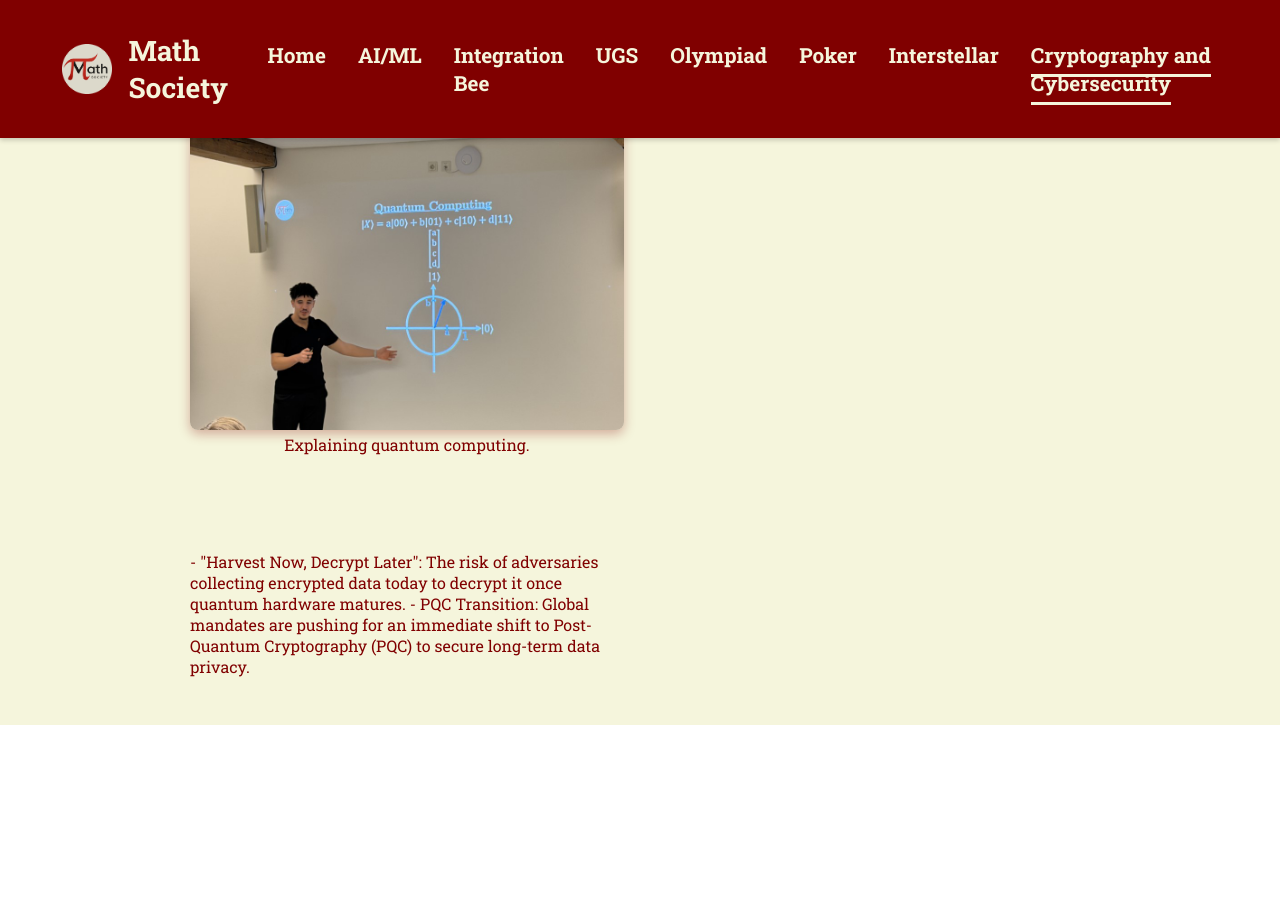
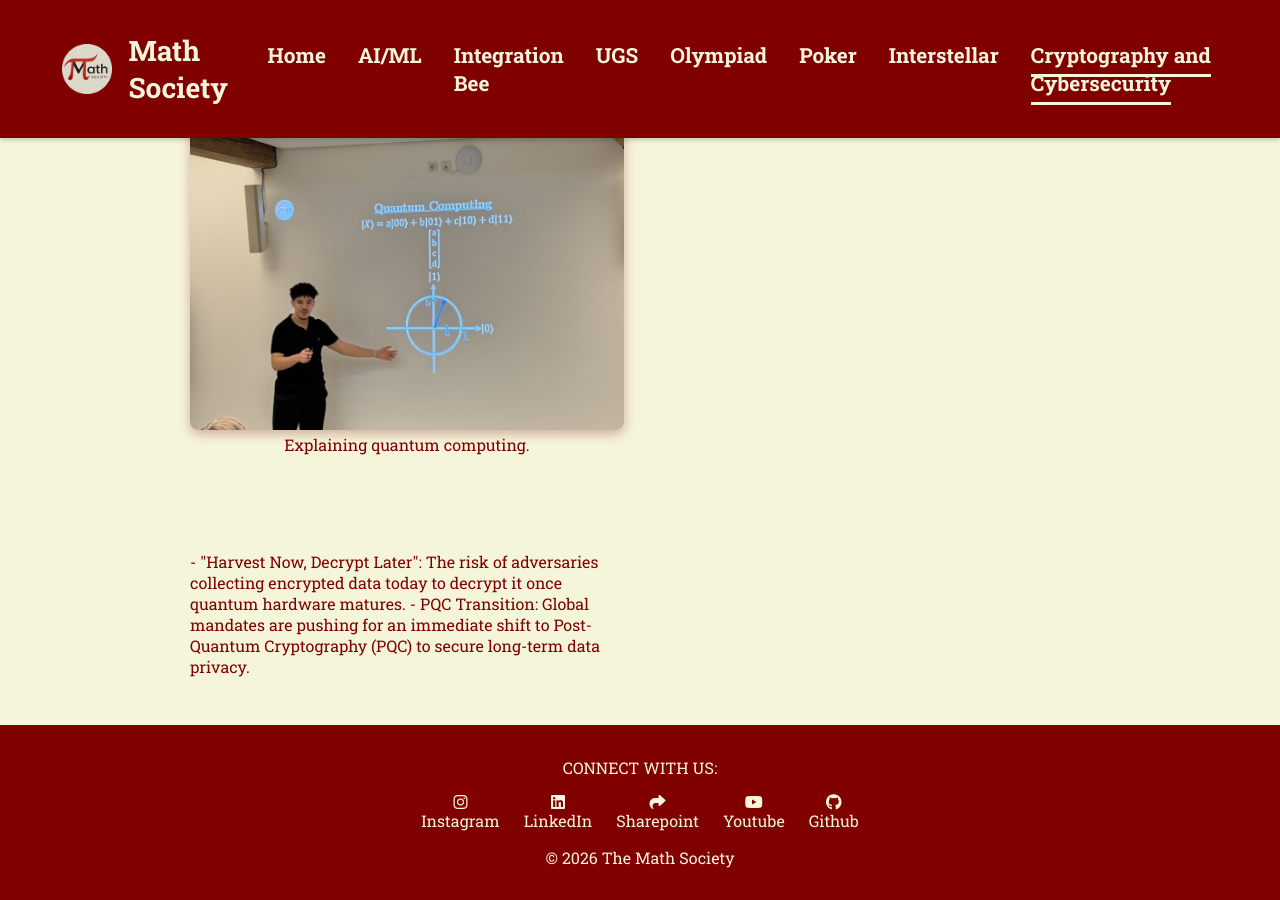
Before and after one commit to KelvinAirConstructorUni/constructor-math.github.io, a Jekyll site: the page Subpages/cryptography-and-cybersecurity.html, which Jekyll copies as it is, in a window 1280 px wide and 900 px high, scrolled down 2289 px. Built offline with Jekyll 4.4.1, drawn with Linux system fonts in a browser that asks for light colours; nearby versions of some CDN libraries; before the commit the page ends 3014 px from its top, so only the background shows below that.

Commit message:
Update cryptography-and-cybersecurity.html

```diff
--- a/Subpages/cryptography-and-cybersecurity.html
+++ b/Subpages/cryptography-and-cybersecurity.html
@@ -267,6 +267,42 @@
 
     </div>
   </section>
+
+ <footer>
+        <div class="footer-content">
+            <p>CONNECT WITH US:</p>
+            <div class="socials">
+                <div class="link">
+                    <i class="fa-brands fa-instagram"></i>
+                    <a href="https://www.instagram.com/mathclub.cube/#" target="_blank">Instagram</a>
+                </div>
+                <div class="link">
+                    <i class="fa-brands fa-linkedin"></i>
+                    <a href="https://www.linkedin.com/in/constructor-university-maths-society-768a13388/"
+                        target="_blank">LinkedIn</a>
+                </div>
+                <div class="link">
+                    <i class="fa-solid fa-share"></i>
+                    <a href="https://login.microsoftonline.com/f78e973e-5c0b-4ab8-bbd7-9887c95a8ebd/oauth2/authorize?client%5Fid=00000003%2D0000%2D0ff1%2Dce00%2D000000000000&response%5Fmode=form%5Fpost&response%5Ftype=code%20id%5Ftoken&resource=00000003%2D0000%2D0ff1%2Dce00%2D000000000000&scope=openid&nonce=760C08CB1EEF8BE83CC3B1914A97BD00EEDAB8A0CA433156%2D588466EE8EA0419D2AE9F444B4B962BE29922E1DC4A2BE080DCAC7BAF02D9225&redirect%5Furi=https%3A%2F%2Fconstructoruniversity%2Esharepoint%2Ecom%2F%5Fforms%2Fdefault%2Easpx&state=OD0w&claims=%7B%22id%5Ftoken%22%3A%7B%22xms%5Fcc%22%3A%7B%22values%22%3A%5B%22CP1%22%5D%7D%7D%7D&wsucxt=1&cobrandid=11bd8083%2D87e0%2D41b5%2Dbb78%2D0bc43c8a8e8a&client%2Drequest%2Did=4970d6a1%2D60d1%2De000%2D714b%2D67dfac5f9438"
+                        target="_blank">
+                        Sharepoint
+                    </a>
+                </div>
+                <div class="link">
+                    <i class="fa-brands fa-youtube"></i>
+                    <a href="https://www.youtube.com/@MathClubCUB" target="_blank">Youtube</a>
+                </div>
+                <div class="link">
+                    <i class="fa-brands fa-github"></i>
+                    <a href="https://github.com/constructor-math/constructor-math.github.io" target="_blank">Github</a>
+                </div>
+            </div>
+            <p>&copy; <span id="copyright-year"></span> The Math Society</p>
+        </div>
+    </footer>
+
+    <script src="../Home Page/landing.js"></script>
+
 </body>
 
 </html>
```
